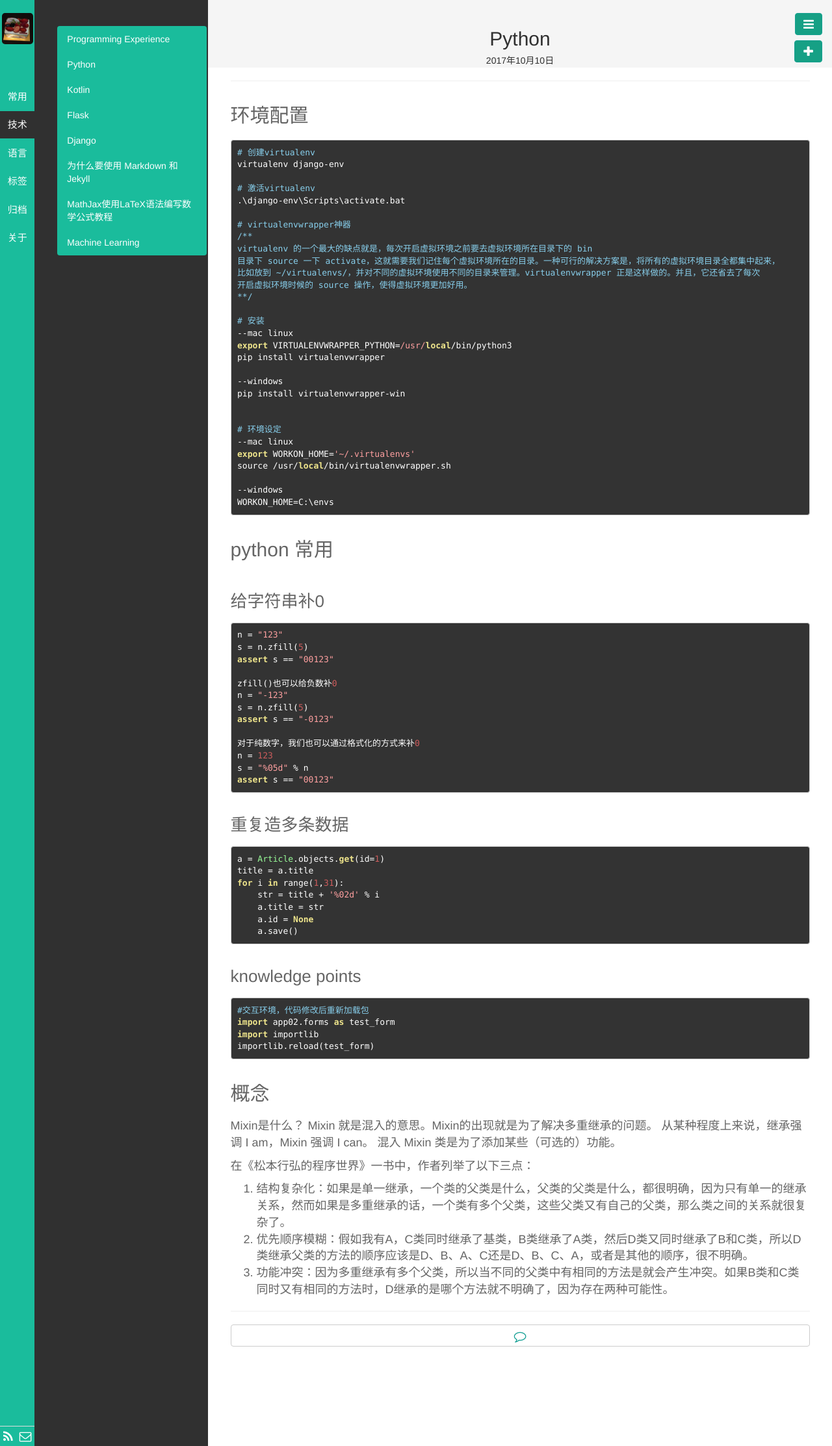
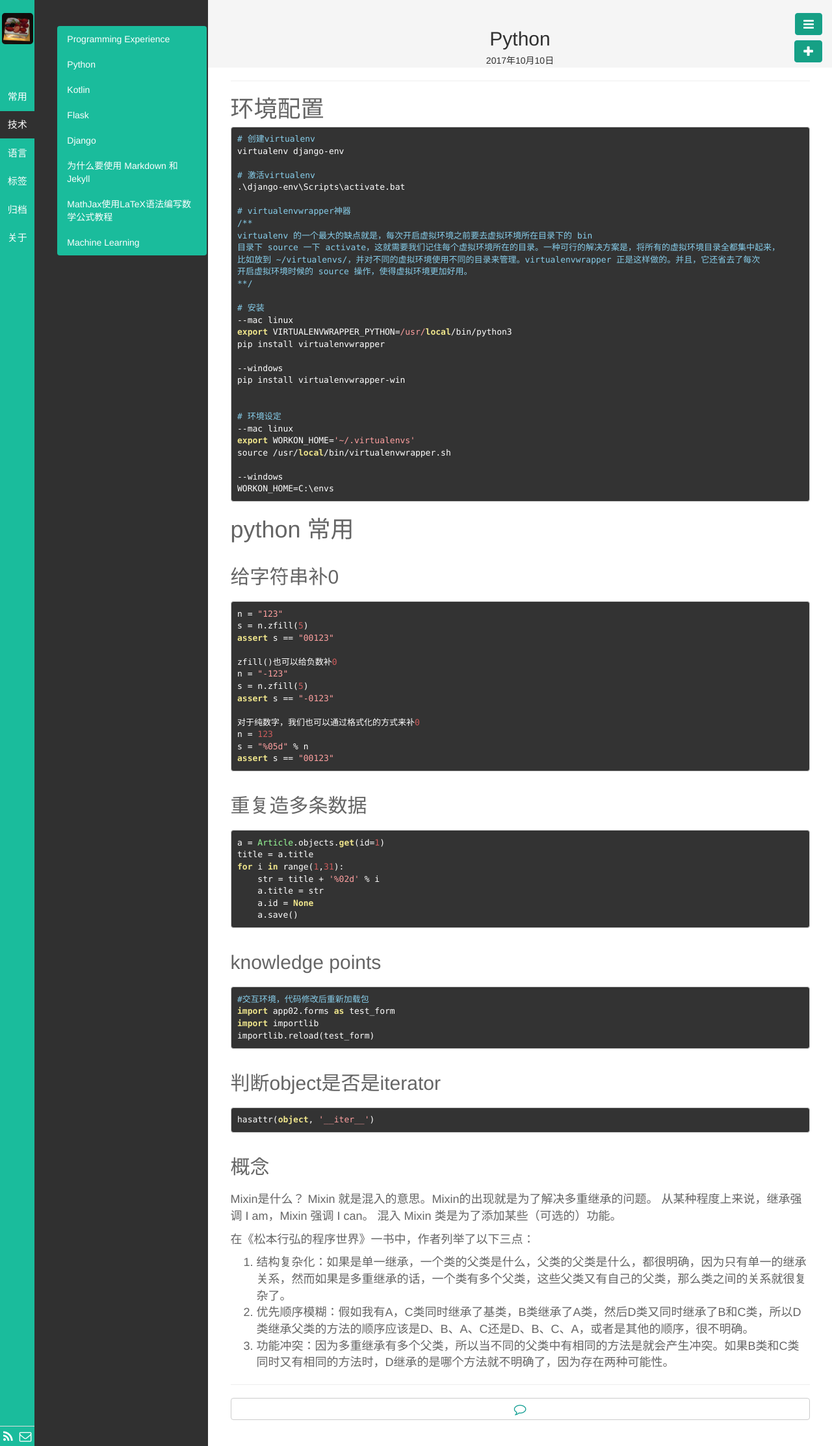
Before and after one commit to kyoyo/kyoyo.github.io, a Jekyll site: the page built from _posts/技術/2017-10-10-Python.md, in a window 1280 px wide. Shown: the whole page at 65% size. Built offline with Jekyll 4.4.1, drawn with Linux system fonts in a browser that asks for light colours; Markdown is read by kramdown in place of the engine named in the settings.

Commit message:
Update 2017-10-10-Python.md

````diff
--- a/_posts/技術/2017-10-10-Python.md
+++ b/_posts/技術/2017-10-10-Python.md
@@ -7,7 +7,7 @@ keywords:
 description:
 ---
 
-## 环境配置
+# 环境配置
 ```
 # 创建virtualenv
 virtualenv django-env
@@ -42,9 +42,9 @@ WORKON_HOME=C:\envs
 
 ```
 
-## python 常用
+# python 常用
 
-### 给字符串补0
+## 给字符串补0
 ```
 n = "123"
 s = n.zfill(5)
@@ -60,7 +60,7 @@ n = 123
 s = "%05d" % n
 assert s == "00123"
 ```
-### 重复造多条数据
+## 重复造多条数据
 ```
 a = Article.objects.get(id=1)
 title = a.title
@@ -70,12 +70,17 @@ for i in range(1,31):
     a.id = None
     a.save()
 ```
-### knowledge points
+## knowledge points
 ```
 #交互环境，代码修改后重新加载包
 import app02.forms as test_form
 import importlib
 importlib.reload(test_form)
+
+```
+## 判断object是否是iterator
+```
+hasattr(object, '__iter__')
 
 ```
 
````
